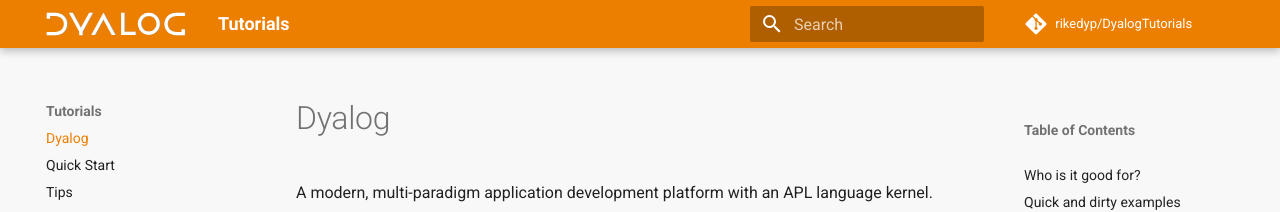
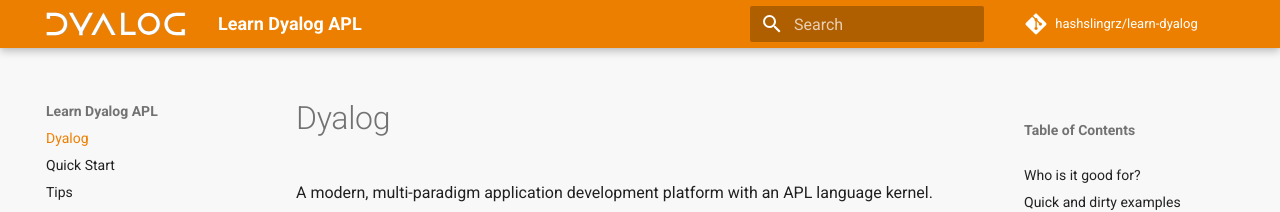
Before and after one commit to rikedyp/DyalogTutorials, an MkDocs documentation site: the page built from docs/index.md, in a window 1280 px wide. Shown: the top 212 px of the page. Built offline with MkDocs 1.6.1 and Material for MkDocs 9.7.7, drawn with Linux system fonts in a browser that asks for light colours; comment, search, counter and statistics services are not loaded.

Commit message:
Add GitHub Action and update mkdocs.yml

```diff
--- a/mkdocs.yml
+++ b/mkdocs.yml
@@ -1,8 +1,8 @@
-site_name: Tutorials
-site_description: How-to guides for Dyalog APL
+site_name: Learn Dyalog APL
+site_description: The definitive Dyalog APL reference.
 docs_dir: docs/
-repo_name: 'rikedyp/DyalogTutorials'
-repo_url: 'https://github.com/rikedyp/DyalogTutorials'
+repo_name: 'hashslingrz/learn-dyalog'
+repo_url: 'https://github.com/hashslingrz/learn-dyalog'
 theme:
   name: material
   favicon: 'img/favicon-32.png'
```
Also changed, not shown: 1 other file.
